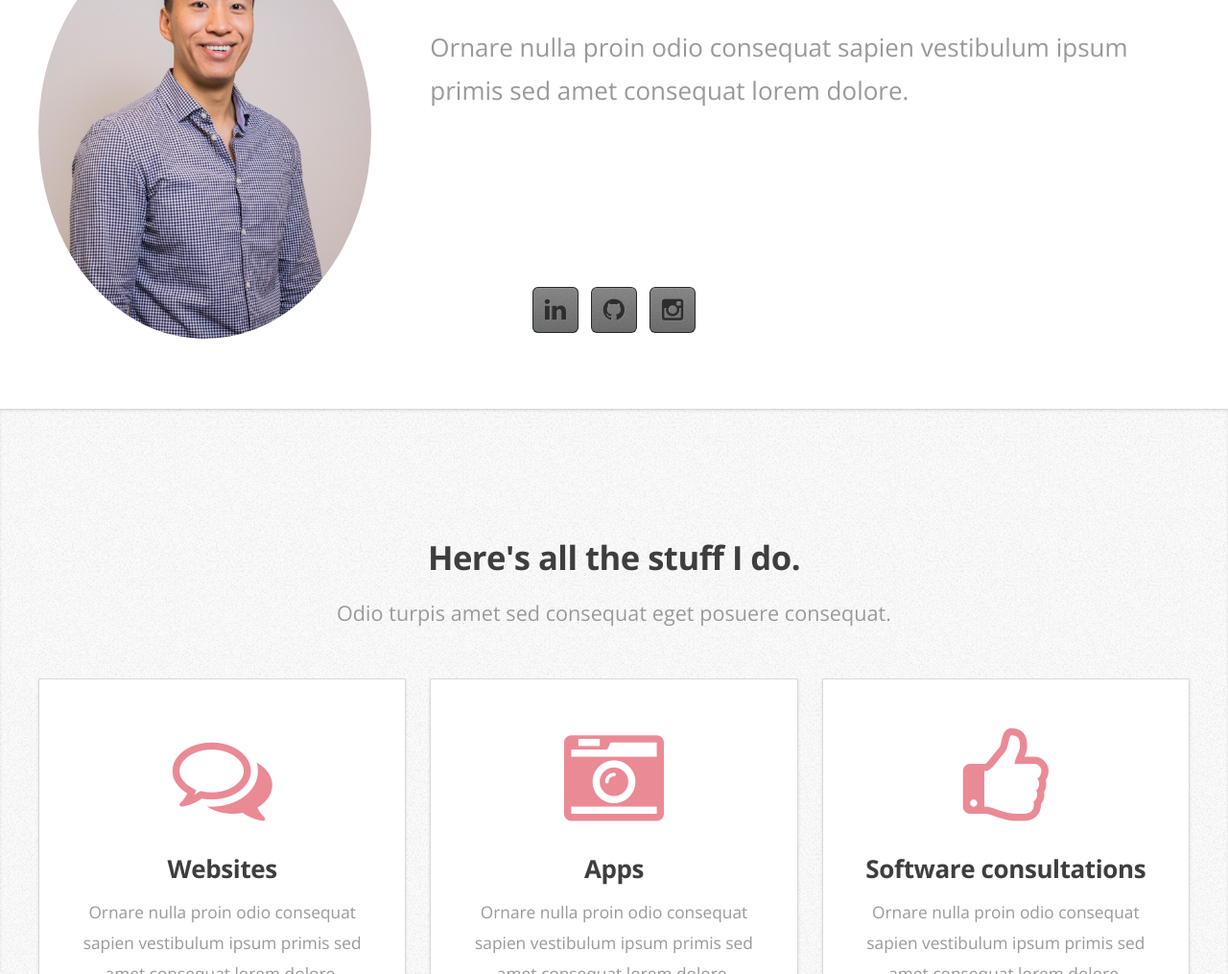
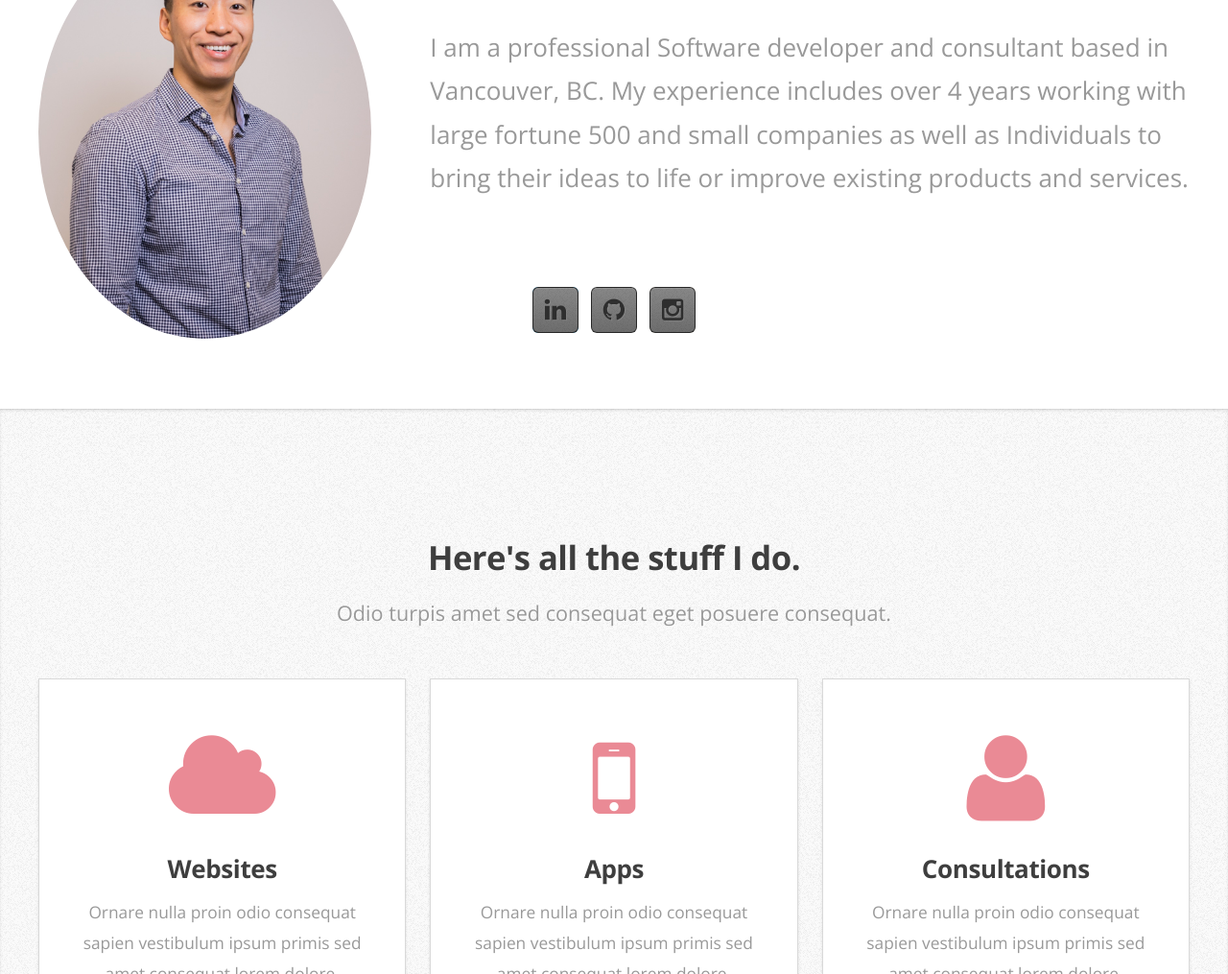
Before and after one commit to BoyuanZhang/boyuanzhang, a website: page public/index.html in a window 1280 px wide. Shown: the part 285-1300 px from the top of the page at 96% size. Drawn offline with nearby package versions, Linux system fonts and the light colour scheme.

Commit message:
Updated images and info

```diff
--- a/public/index.html
+++ b/public/index.html
@@ -37,7 +37,7 @@
                             <header>
                                 <h1>Hi. I'm <strong>Boyuan Zhang</strong>.</h1>
                             </header>
-                            <p>Ornare nulla proin odio consequat sapien vestibulum ipsum primis sed amet consequat lorem dolore.</p>
+                            <p>I am a professional Software developer and consultant based in Vancouver, BC. My experience includes over 4 years working with large fortune 500 and small companies as well as Individuals to bring their ideas to life or improve existing products and services.</p>
                         </div>
                         <div class="12u social-contact">
                             <ul class="social">
@@ -71,22 +71,22 @@
                         <div class="row">
                             <div class="4u 12u(mobile)">
                                 <section class="box style1">
-                                    <span class="icon featured fa-comments-o"></span>
+                                    <span class="icon featured fa-cloud"></span>
                                     <h3>Websites</h3>
                                     <p>Ornare nulla proin odio consequat sapien vestibulum ipsum primis sed amet consequat lorem dolore.</p>
                                 </section>
                             </div>
                             <div class="4u 12u(mobile)">
                                 <section class="box style1">
-                                    <span class="icon featured fa-camera-retro"></span>
+                                    <span class="icon featured fa-mobile"></span>
                                     <h3>Apps</h3>
                                     <p>Ornare nulla proin odio consequat sapien vestibulum ipsum primis sed amet consequat lorem dolore.</p>
                                 </section>
                             </div>
                             <div class="4u 12u(mobile)">
                                 <section class="box style1">
-                                    <span class="icon featured fa-thumbs-o-up"></span>
-                                    <h3>Software consultations</h3>
+                                    <span class="icon featured fa-user"></span>
+                                    <h3>Consultations</h3>
                                     <p>Ornare nulla proin odio consequat sapien vestibulum ipsum primis sed amet consequat lorem dolore.</p>
                                 </section>
                             </div>
```
Also changed, not shown: 1 other file.
